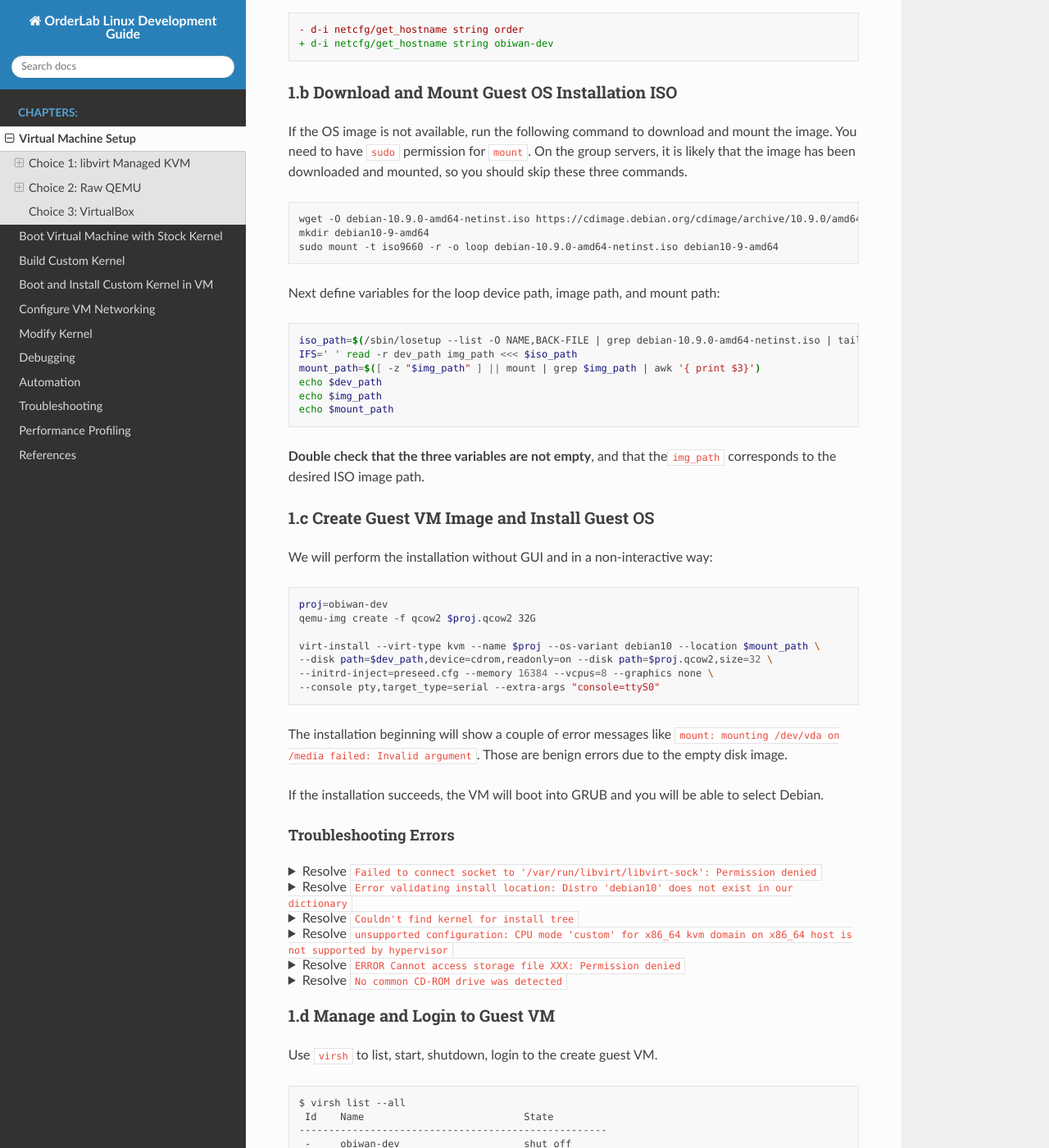
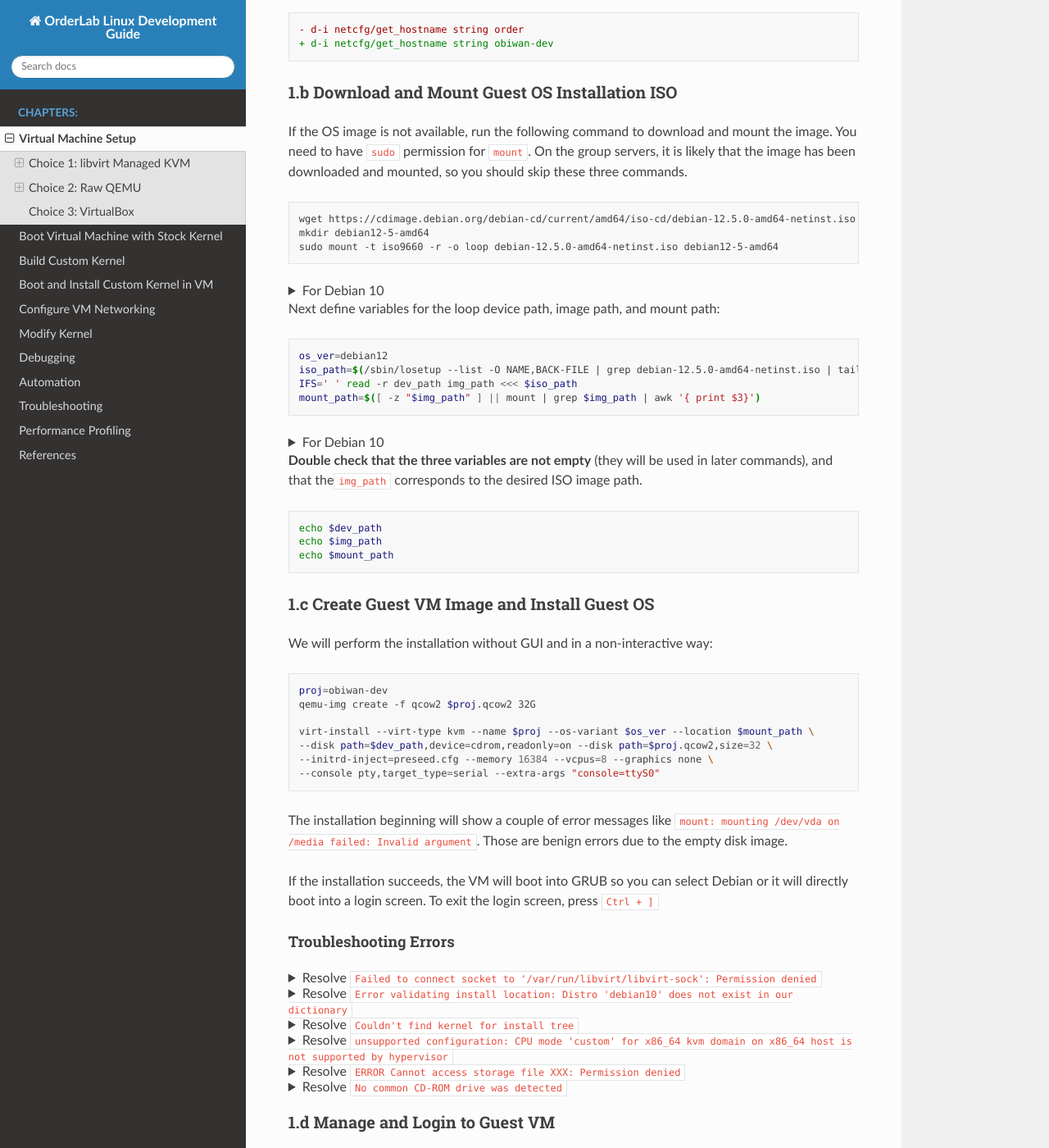
Before and after one commit to OrderLab/linux-dev-bootcamp, a Sphinx documentation site: the page built from wiki/source/Virtual-Machine-Setup.md, in a window 1280 px wide and 1400 px high, scrolled down 955 px. Shown: the whole window at 82% size. Built offline with Sphinx 7.4.7 and the Read the Docs theme 2.0.0, drawn with Linux system fonts in a browser that asks for light colours; some of the changed text lies outside the part shown.

Commit message:
updates for using debian 12

````diff
--- a/wiki/source/Virtual-Machine-Setup.md
+++ b/wiki/source/Virtual-Machine-Setup.md
@@ -51,24 +51,52 @@ servers, it is likely that the image has been downloaded and mounted, so you
 should skip these three commands.
 
 ```bash
+wget https://cdimage.debian.org/debian-cd/current/amd64/iso-cd/debian-12.5.0-amd64-netinst.iso
+mkdir debian12-5-amd64
+sudo mount -t iso9660 -r -o loop debian-12.5.0-amd64-netinst.iso debian12-5-amd64
+```
+
+<details>
+  <summary>For Debian 10</summary>
+
+```bash
 wget -O debian-10.9.0-amd64-netinst.iso https://cdimage.debian.org/cdimage/archive/10.9.0/amd64/iso-cd/debian-10.9.0-amd64-netinst.iso
 mkdir debian10-9-amd64
 sudo mount -t iso9660 -r -o loop debian-10.9.0-amd64-netinst.iso debian10-9-amd64
 ```
 
+</details>
+
 Next define variables for the loop device path, image path, and mount path:
 
 ```bash
+os_ver=debian12
+iso_path=$(/sbin/losetup --list -O NAME,BACK-FILE | grep debian-12.5.0-amd64-netinst.iso | tail -n 1)
+IFS=' ' read -r dev_path img_path <<< $iso_path
+mount_path=$([ -z "$img_path" ] || mount | grep $img_path | awk '{ print $3}')
+```
+
+<details>
+  <summary>For Debian 10</summary>
+
+```bash
+os_ver=debian10
 iso_path=$(/sbin/losetup --list -O NAME,BACK-FILE | grep debian-10.9.0-amd64-netinst.iso | tail -n 1)
 IFS=' ' read -r dev_path img_path <<< $iso_path
 mount_path=$([ -z "$img_path" ] || mount | grep $img_path | awk '{ print $3}')
+```
+
+</details>
+
+**Double check that the three variables are not empty** (they will be used in
+later commands), and that the`img_path` corresponds to the desired ISO image
+path.
+
+```bash
 echo $dev_path
 echo $img_path
 echo $mount_path
 ```
-
-**Double check that the three variables are not empty**, and that the`img_path`
-corresponds to the desired ISO image path.
 
 ### 1.c Create Guest VM Image and Install Guest OS
 
@@ -78,7 +106,7 @@ We will perform the installation without GUI and in a non-interactive way:
 proj=obiwan-dev
 qemu-img create -f qcow2 $proj.qcow2 32G
 
-virt-install --virt-type kvm --name $proj --os-variant debian10 --location $mount_path \
+virt-install --virt-type kvm --name $proj --os-variant $os_ver --location $mount_path \
 --disk path=$dev_path,device=cdrom,readonly=on --disk path=$proj.qcow2,size=32 \
 --initrd-inject=preseed.cfg --memory 16384 --vcpus=8 --graphics none \
 --console pty,target_type=serial --extra-args "console=ttyS0"
@@ -88,8 +116,8 @@ The installation beginning will show a couple of error messages like
 `mount: mounting /dev/vda on /media failed: Invalid argument`. Those
 are benign errors due to the empty disk image.
 
-If the installation succeeds, the VM will boot into GRUB and you will be able
-to select Debian.
+If the installation succeeds, the VM will boot into GRUB so you can select Debian or
+it will directly boot into a login screen. To exit the login screen, press `Ctrl + ]`
 
 #### Troubleshooting Errors
 <details>
@@ -128,7 +156,7 @@ There are two ways to work around the problem:
 * (a) directly pass the ISO file path to `virt-install`.
 
 ```bash
-virt-install --virt-type kvm --name $proj --os-variant debian10 --location $img_path \
+virt-install --virt-type kvm --name $proj --os-variant $os_ver --location $img_path \
 --disk path=$proj.qcow2,size=32 \
 --initrd-inject=preseed.cfg --memory 16384 --vcpus=8 --graphics none \
 --console pty,target_type=serial --extra-args "console=ttyS0"
@@ -138,7 +166,7 @@ virt-install --virt-type kvm --name $proj --os-variant debian10 --location $img_
 * (b) directly specify the kernel and initrd file paths in the location argument:
 
 ```bash
-virt-install --virt-type kvm --name $proj --os-variant debian10 --location $mount_path,kernel=install.amd/vmlinuz,initrd=install.amd/initrd.gz \
+virt-install --virt-type kvm --name $proj --os-variant $os_ver --location $mount_path,kernel=install.amd/vmlinuz,initrd=install.amd/initrd.gz \
 --disk path=$dev_path,device=cdrom,readonly=on --disk path=$proj.qcow2,size=32 \
 --initrd-inject=preseed.cfg --memory 16384 --vcpus=8 --graphics none \
 --console pty,target_type=serial --extra-args "console=ttyS0"
@@ -189,7 +217,7 @@ If you encounter the above error message
 This is likely because of the wrong loop device (`/dev/loop0`) used in the `virt-install` command. Find the correct device path:
 
 ```bash
-$ /sbin/losetup --list -O NAME,BACK-FILE | grep debian-10.9.0-amd64-netinst.iso
+/sbin/losetup --list -O NAME,BACK-FILE | grep debian-10.9.0-amd64-netinst.iso
 /dev/loop9  /home/ryan/project/obi-wan/vm/debian-10.9.0-amd64-netinst.iso
 ```
 
@@ -210,7 +238,7 @@ echo $dev_path
 Retry `virt-install`:
 
 ```bash
-virt-install --virt-type kvm --name $proj --os-variant debian10 --location $mount_path \
+virt-install --virt-type kvm --name $proj --os-variant $os_ver --location $mount_path \
 --disk path=$dev_path,device=cdrom,readonly=on --disk path=$proj.qcow2,size=32 \
 --initrd-inject=preseed.cfg --memory 16384 --vcpus=8 --graphics none \
 --console pty,target_type=serial --extra-args "console=ttyS0"
@@ -219,7 +247,7 @@ virt-install --virt-type kvm --name $proj --os-variant debian10 --location $moun
 If somehow this fix still does not work, the fallback solution that should work is directly execute `virt-install` with `sudo` and passing the `.iso` image instead of the mounted path:
 
 ```bash
-sudo virt-install --virt-type kvm --name $proj --os-variant debian10 --location $img_path --disk path=$proj.qcow2,size=32 \
+sudo virt-install --virt-type kvm --name $proj --os-variant $os_ver --location $img_path --disk path=$proj.qcow2,size=32 \
 --initrd-inject=preseed.cfg --memory 16384 --vcpus=8 --graphics none \
 --console pty,target_type=serial --extra-args "console=ttyS0"
 ```
````
Also changed, not shown: other parts of wiki/source/Virtual-Machine-Setup.md (+2 -2 lines), debian-preseed.cfg (renamed from debian-buster-preseed.cfg).
